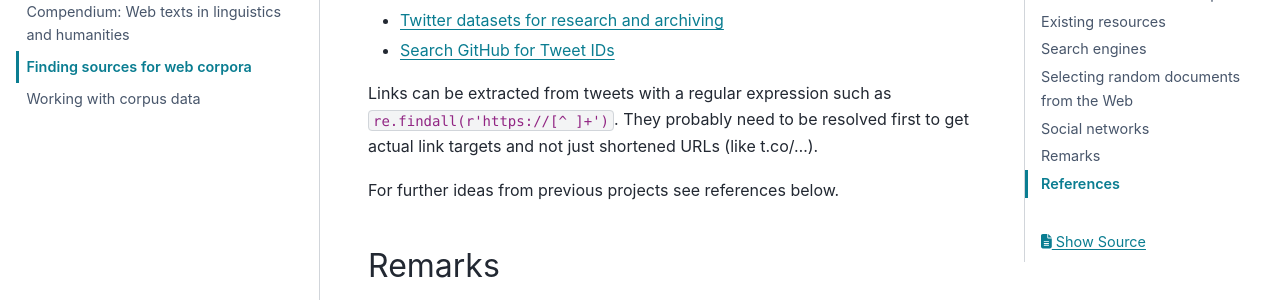
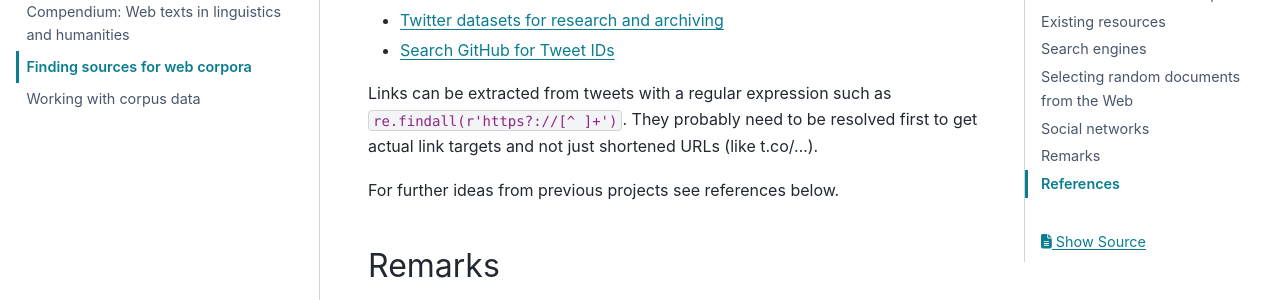
Before and after one commit to adbar/trafilatura, a Sphinx documentation site: the page built from docs/sources.rst, in a window 1280 px wide and 900 px high, scrolled down 3608 px. Shown: the part 148-448 px from the top of the window. Built offline with Sphinx 7.4.7 and the PyData theme 0.15.4, drawn with Linux system fonts in a browser that asks for light colours; some of the changed lines change nothing that is shown.

Commit message:
fix docs

```diff
--- a/docs/sources.rst
+++ b/docs/sources.rst
@@ -39,7 +39,7 @@
 URL lists from corpus linguistic projects can be a starting ground to derive information from, either to recreate existing corpora or to re-crawl the websites and find new content. If the websites do not exist anymore, the links can still be useful as the corresponding web pages can be retrieved from web archives.
 
 - `Sources for the Internet Corpora <http://corpus.leeds.ac.uk/internet.html>`_ of the Leeds Centre for Translation Studies
-- `Link data sets <https://corporafromtheweb.org/link-data-sets-cc-by/>`_  of the COW project
+- `Link data sets <https://www.webcorpora.org/opendata/links/>`_  of the COW project
 
 
 URL directories
@@ -95,7 +95,7 @@
     # use the list gathered in (1)
     >>> wordlist = ['word1', 'word2', 'word3', 'word4']  # and so on
     # draw 3 random words from the list
-    >>> selection = random.choices(wordlist, k=3)
+    >>> selection = random.sample(wordlist, k=3)
 
 3. Get URL results from search engines for the random tuples. Here are examples of Python modules to query search engines: `search-engine-parser <https://github.com/bisohns/search-engine-parser>`_ and `GoogleScraper <https://github.com/NikolaiT/GoogleScraper>`_.
 
@@ -135,7 +135,7 @@
 - `Twitter datasets for research and archiving <https://tweetsets.library.gwu.edu/>`_
 - `Search GitHub for Tweet IDs <https://github.com/search?q=tweet+ids>`_
 
-Links can be extracted from tweets with a regular expression such as ``re.findall(r'https://[^ ]+')``. They probably need to be resolved first to get actual link targets and not just shortened URLs (like t.co/…).
+Links can be extracted from tweets with a regular expression such as ``re.findall(r'https?://[^ ]+')``. They probably need to be resolved first to get actual link targets and not just shortened URLs (like t.co/…).
 
 
 For further ideas from previous projects see references below.
```
